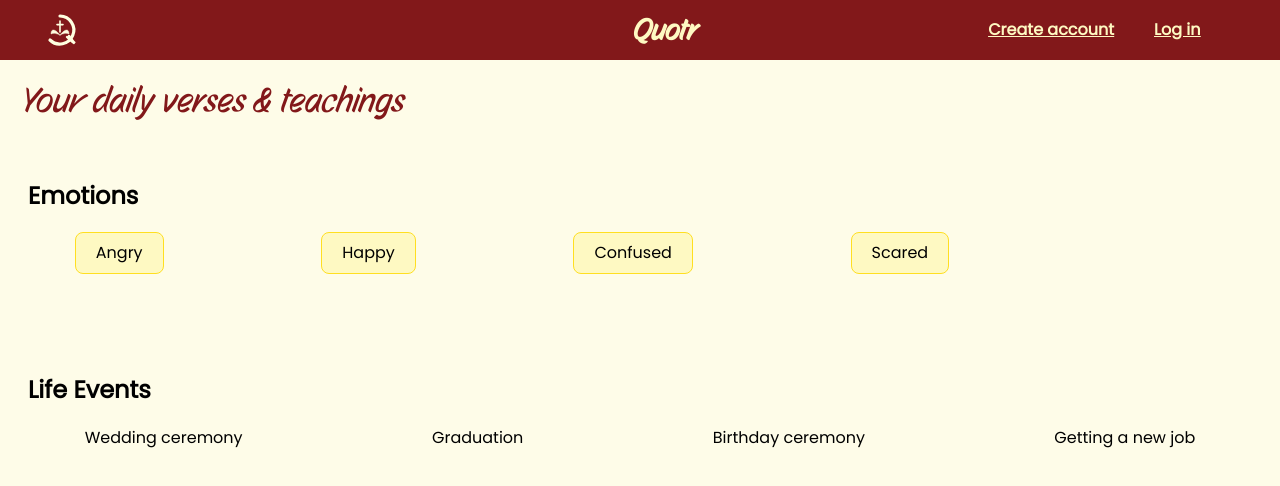
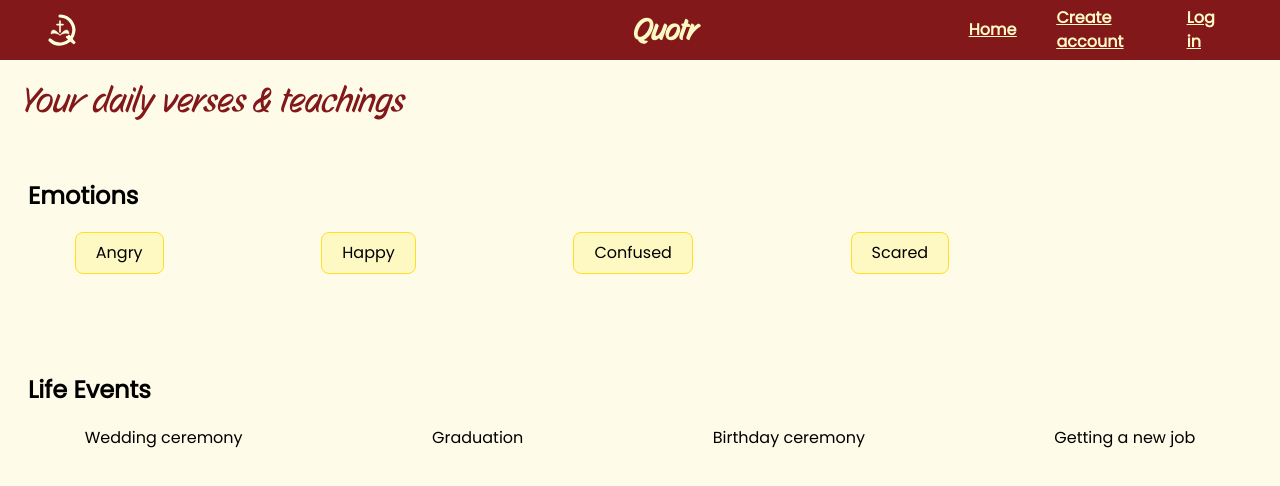
Before and after one commit to isaacszn/Quotr, a React (Vite) app: page /home in a window 1280 px wide. Shown: the top 486 px of the page. Built offline with nearby package versions, Linux system fonts and the light colour scheme.

Commit message:
Feat: add mobile menu and desktop nav

```diff
--- a/src/components/NavBar.jsx
+++ b/src/components/NavBar.jsx
@@ -19,22 +19,23 @@ const NavBar = () => {
             <div className="story-script font-bold text-2xl lg:text-3xl lg:min-w-[20%] lg:ml-[490px]">Quotr</div>
 
             <div className="rounded-full w-[40px] h-[40px] cursor-pointer transition lg:hidden flex justify-center items-center transition" onClick={() => setIsOpen(!isOpen)}>
-                { isOpen ? <span className="text-3xl font-bold text-yellow-100 text-center"><X className="w-6 h-10" strokeWidth={3} /></span> : <span className="text-3xl font-bold text-yellow-100 text-center"><Menu className="w-6 h-6" strokeWidth={3} /></span> }
+                { isOpen ? <span className="text-3xl font-bold bg-yellow-100 text-black rounded-full w-9 h-9 flex justify-center items-center text-center hover:bg-yellow-50 transition"><X className="w-6 h-10" strokeWidth={3} /></span> : <span className="text-3xl font-bold text-yellow-100 text-center"><Menu className="w-6 h-6" strokeWidth={3} /></span> }
             </div>
 
-            {/* FIXED STYLING BREAKDOWN BELOW */}
             { isOpen && (
                 <div className="fixed left-0 right-0 top-[60px] bg-red-900 text-yellow-100 flex flex-col p-6 space-y-4 z-50 shadow-xl border-t border-red-900 animate-in fade-in slide-in-from-top-2 duration-500 poppins underline transition">
-                    <Link to="/signup" onClick={() => setIsOpen(false)} className="font-bold hover:text-white transition"><span>Create account</span></Link>
-                    <Link to="/login" onClick={() => setIsOpen(false)} className="font-bold hover:text-white transition"><span>Log in</span></Link>
+                    <Link to="/landing" onClick={() => setIsOpen(false)}><span>Home</span></Link>
+                    <Link to="/signup" onClick={() => setIsOpen(false)}><span className="font-bold hover:text-yellow-50 transition">Create account</span></Link>
+                    <Link to="/login" onClick={() => setIsOpen(false)}><span className="font-bold hover:text-yellow-50 transition">Log in</span></Link>
                     {/*<span></span>*/}
                     {/* ADD THEME TOGGLER HERE */}
                 </div>
             ) }
 
             <div className="hidden poppins font-bold underline lg:flex justify-center items-center gap-10 lg:w-[40%] lg:mr-15">
-                <Link to="/signup"><span>Create account</span></Link>
-                <Link to="/login"><span>Log in</span></Link>
+                <Link to="/landing"><span className="font-bold hover:text-yellow-50 transition">Home</span></Link>
+                <Link to="/signup"><span className="font-bold hover:text-yellow-50 transition">Create account</span></Link>
+                <Link to="/login"><span className="font-bold hover:text-yellow-50 transition">Log in</span></Link>
                 {/*<span></span>*/}
                 {/* ADD THEME TOGGLER HERE */}
             </div>
```
